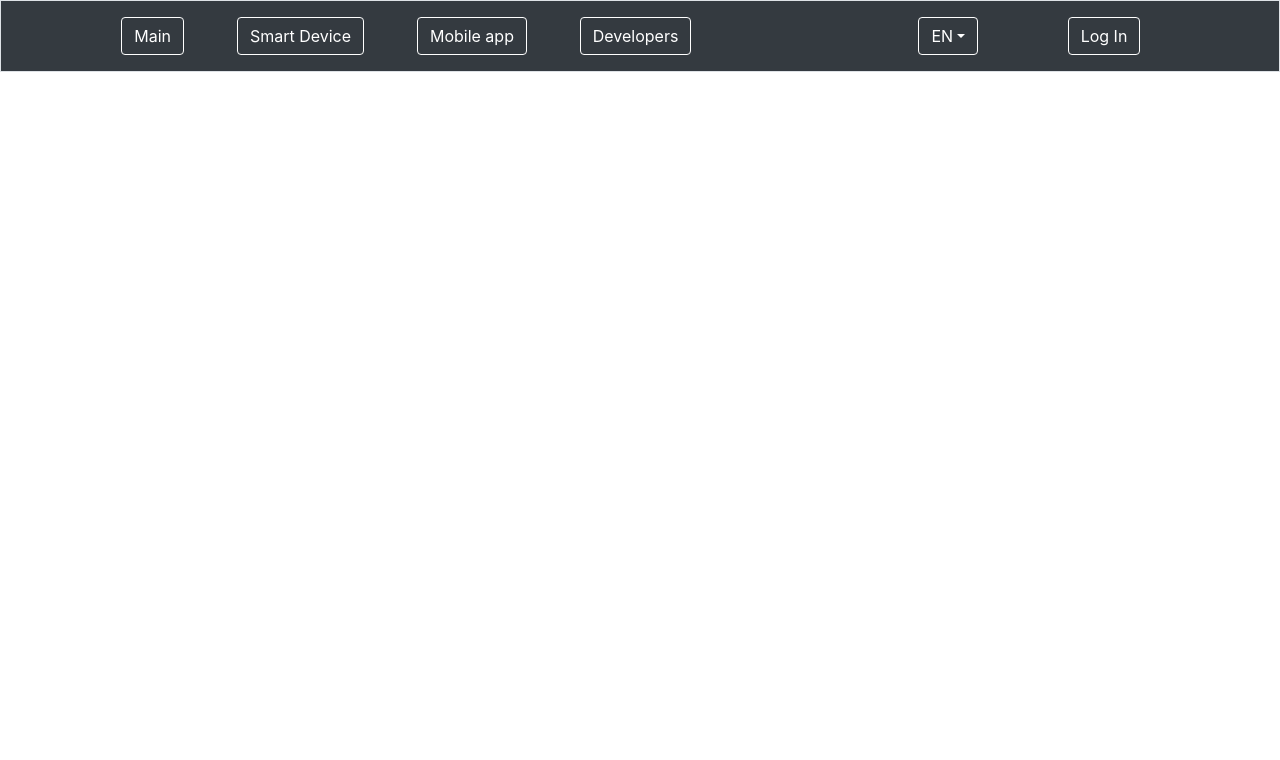
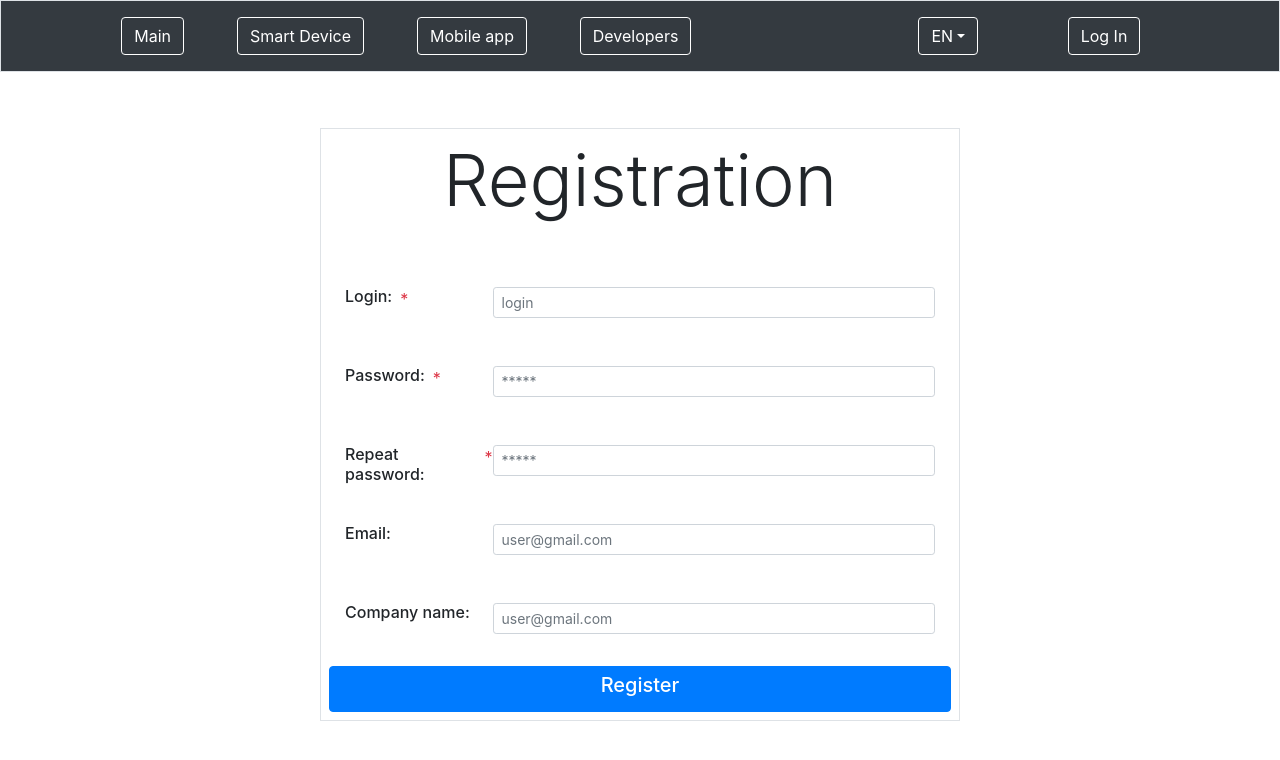
Before and after one commit to Flecher8/PeopleTracker, a React (Create React App) app in the folder frontend/: page /Registration in a window 1280 px wide. Shown: the top 760 px of the page. Built offline with nearby package versions, Linux system fonts and the light colour scheme.

Commit message:
Added Login and Registration components

```diff
--- a/frontend/src/App.js
+++ b/frontend/src/App.js
@@ -4,6 +4,8 @@ import Login from "./pages/Login/Login.js";
 import Menu from "./components/Menu/Menu";
 import UserProfile from "./pages/UserProfile/UserProfile";
 import AdminPanel from "./pages/AdminPanel/AdminPanel";
+import Main from "./pages/Main/Main";
+import Registration from "./pages/Registration/Registration";
 
 function App() {
 	return (
@@ -11,10 +13,12 @@ function App() {
 			<Menu />
 			<Routes>
 				<Route path="/Login" element={<Login />} />
+				<Route path="/Main" element={<Main />} />
 				<Route path="/UserProfile" element={<UserProfile />} />
 				<Route path="/AdminPanel" element={<AdminPanel />} />
+				<Route path="/Registration" element={<Registration />} />
 				{/* Default Router */}
-				<Route path="/" element={<Navigate to="/Login" />} />
+				<Route path="/" element={<Navigate to="/Main" />} />
 			</Routes>
 		</BrowserRouter>
 	);
--- a/frontend/src/components/Menu/Menu.js
+++ b/frontend/src/components/Menu/Menu.js
@@ -4,32 +4,32 @@ import { Link } from "react-router-dom";
 
 function Menu() {
 	function LastElementOfMenu() {
-		if (localStorage.getItem("PeopleTracker-user") !== null) {
-			if (localStorage.getItem("PeopleTracker-userRole") === "user") {
+		if (localStorage.getItem("PeopleTracker-userId") !== null) {
+			if (localStorage.getItem("PeopleTracker-userType") === "User") {
 				return (
-					<Button className="btn btn-dark border border-white w-100" to="/UserProfile">
-						Profile
-					</Button>
+					<Link to="/UserProfile" className="text-decoration-none text-reset">
+						<Button className="btn btn-dark border border-white w-100">Profile</Button>
+					</Link>
 				);
 			}
-			if (localStorage.getItem("PeopleTracker-userRole") === "admin") {
+			if (localStorage.getItem("PeopleTracker-userType") === "Admin") {
 				return (
-					<Button className="btn btn-dark border border-white w-100" to="/AdminPanel">
-						Profile
-					</Button>
+					<Link to="/AdminPanel" className="text-decoration-none text-reset">
+						<Button className="btn btn-dark border border-white w-100">Admin Panel</Button>
+					</Link>
 				);
 			}
 		} else {
 			return (
-				<Button className="btn btn-dark border border-white w-100" to="/Login">
-					Log In
-				</Button>
+				<Link to="/Login" className="text-decoration-none text-reset">
+					<Button className="btn btn-dark border border-white w-100">Log In</Button>
+				</Link>
 			);
 		}
 		return (
-			<Button className="btn btn-dark border border-white w-100" to="/Login">
-				LogIn
-			</Button>
+			<Link to="/Login" className="text-decoration-none text-reset">
+				<Button className="btn btn-dark border border-white w-100">Log In</Button>
+			</Link>
 		);
 	}
 	return (
@@ -37,16 +37,24 @@ function Menu() {
 			<div className="d-inline-flex justify-content-around border w-100 p-3 mb-2 bg-dark text-white">
 				<div className="d-flex justify-content-around w-50">
 					<div>
-						<Button className="btn btn-dark border border-white w-100">Main</Button>
+						<Link to="/Main" className="text-decoration-none text-reset">
+							<Button className="btn btn-dark border border-white w-100">Main</Button>
+						</Link>
 					</div>
 					<div>
-						<Button className="btn btn-dark border border-white w-100">Smart Device</Button>
+						<Link to="/SmartDevice" className="text-decoration-none text-reset">
+							<Button className="btn btn-dark border border-white w-100">Smart Device</Button>
+						</Link>
 					</div>
 					<div>
-						<Button className="btn btn-dark border border-white w-100">Mobile app</Button>
+						<Link to="/MobileApp" className="text-decoration-none text-reset">
+							<Button className="btn btn-dark border border-white w-100">Mobile app</Button>
+						</Link>
 					</div>
 					<div>
-						<Button className="btn btn-dark border border-white w-100">Developers</Button>
+						<Link to="/Developers" className="text-decoration-none text-reset">
+							<Button className="btn btn-dark border border-white w-100">Developers</Button>
+						</Link>
 					</div>
 				</div>
 				<div className="d-flex justify-content-around w-25">
--- a/frontend/src/pages/Login/Login.js
+++ b/frontend/src/pages/Login/Login.js
@@ -1,5 +1,6 @@
 import { useState, useEffect, useRef } from "react";
 import { Button, InputGroup, FormControl } from "react-bootstrap";
+import { Link } from "react-router-dom";
 
 import axios from "../../api/axios";
 
@@ -13,23 +14,6 @@ function Login() {
 		headers: { Authorization: `Bearer ${token}` }
 	};
 
-	async function get() {
-		try {
-			const response = await axios.get("/Sensors/" + 1, config);
-			console.log(config);
-			console.log(response);
-		} catch (err) {
-			// errors that expected from back
-			if (err.response?.status === 400) {
-				alert("Missing Password or Login");
-			} else if (err.response?.status === 401) {
-				alert("Unathorized");
-			} else {
-				alert("Login failed");
-			}
-		}
-	}
-
 	const login = async e => {
 		e.preventDefault();
 		// New updated user
@@ -37,9 +21,14 @@ function Login() {
 			Login: inputLogin.current.value,
 			Password: inputPassword.current.value
 		};
-		console.log(LoginModel);
 		try {
 			const response = await axios.post("/Authentication/Login", LoginModel);
+			if (response.status === 200) {
+				localStorage.setItem("PeopleTracker-userId", response.data.userId);
+				localStorage.setItem("PeopleTracker-userType", response.data.userType);
+				localStorage.setItem("PeopleTracker-userToken", response.data.token);
+				window.location.href = "/UserProfile";
+			}
 		} catch (err) {
 			// errors that expected from back
 			if (err.response?.status === 400) {
@@ -53,14 +42,14 @@ function Login() {
 	};
 
 	return (
-		<div className="d-flex justify-content-center">
+		<div className="d-flex justify-content-center mt-5">
 			<div className="border p-2">
 				<div className="display-3 text-center mb-5">Log In</div>
 				<div className="d-inline-flex w-100 p-3">
-					<div className="w-25">
-						<h4>Login:</h4>
+					<div className="w-25 d-inline-flex">
+						<h4>Login:</h4> <p className="ml-2 text-danger">*</p>
 					</div>
-					<div className="w-100">
+					<div className="w-75">
 						<InputGroup className="mb-3">
 							<FormControl
 								aria-label="Default"
@@ -75,15 +64,15 @@ function Login() {
 					</div>
 				</div>
 				<div className="d-inline-flex w-100 p-3">
-					<div className="w-25">
-						<h4>Password:</h4>
+					<div className="w-25 d-inline-flex">
+						<h4>Password:</h4> <p className="ml-2 text-danger">*</p>
 					</div>
-					<div className="w-100">
+					<div className="w-75">
 						<InputGroup className="mb-3">
 							<FormControl
 								aria-label="Default"
-								placeholder="login"
-								type="text"
+								placeholder="*****"
+								type="password"
 								maxLength="50"
 								size="sm"
 								ref={inputPassword}
@@ -94,8 +83,16 @@ function Login() {
 				</div>
 				<div className="w-100 text-center">
 					<Button onClick={login} className="w-100 text-center">
-						Log In
+						<h5>Log In</h5>
 					</Button>
+				</div>
+				<div className="d-inline-flex justify-content-center w-100 m-2">
+					<div className="p-2">Not registered yet?</div>
+					<div className="p-2">
+						<Link to="/Registration" className="text-decoration-none">
+							Registration
+						</Link>
+					</div>
 				</div>
 			</div>
 		</div>
--- /dev/null
+++ b/frontend/src/pages/Main/Main.js
@@ -0,0 +1,7 @@
+import { useState, useEffect } from "react";
+import { Button, InputGroup, FormControl } from "react-bootstrap";
+import { Link } from "react-router-dom";
+
+function Main() {}
+
+export default Main;
--- /dev/null
+++ b/frontend/src/pages/Registration/Registration.js
@@ -0,0 +1,167 @@
+import { useState, useEffect, useRef } from "react";
+import { Button, InputGroup, FormControl } from "react-bootstrap";
+import { Link } from "react-router-dom";
+
+import axios from "../../api/axios";
+
+import Login from "../Login/Login.js";
+
+function Registration() {
+	const inputLogin = useRef("");
+	const inputPassword = useRef("");
+	const inputPasswordRepeat = useRef("");
+	const inputEmail = useRef("");
+	const inputCompanyName = useRef("");
+
+	function passworCorrect() {
+		if (inputPassword.current.value == inputPasswordRepeat.current.value) {
+			return true;
+		}
+		return false;
+	}
+
+	function isAllRequiredFieldsAreFilled() {
+		if (
+			inputLogin.current.value === "" ||
+			inputPassword.current.value === "" ||
+			inputPasswordRepeat.current.value === ""
+		) {
+			return false;
+		}
+		return true;
+	}
+
+	const register = async e => {
+		e.preventDefault();
+		if (!passworCorrect()) {
+			alert("Password is not the same");
+			return;
+		}
+		if (!isAllRequiredFieldsAreFilled()) {
+			alert("Not all required fields are filled");
+			return;
+		}
+		// New updated user
+		let User = {
+			Login: inputLogin.current.value,
+			Password: inputPassword.current.value,
+			Email: inputEmail.current.value,
+			CompanyName: inputCompanyName.current.value,
+			Type: "User"
+		};
+		try {
+			const response = await axios.post("/Authentication/Registration", User);
+			if (response.status === 200) {
+				window.location.href = "/Login";
+			}
+		} catch (err) {
+			// errors that expected from back
+			alert(err.response.data);
+		}
+	};
+
+	return (
+		<div className="d-flex justify-content-center mt-5">
+			<div className="border p-2 w-50">
+				<div className="display-3 text-center mb-5">Registration</div>
+				<div className="d-inline-flex w-100 p-3">
+					<div className="w-25 d-inline-flex">
+						<h6>Login:</h6> <p className="ml-2 text-danger">*</p>
+					</div>
+					<div className="w-75">
+						<InputGroup className="mb-3">
+							<FormControl
+								aria-label="Default"
+								placeholder="login"
+								type="text"
+								size="sm"
+								maxLength="50"
+								ref={inputLogin}
+								aria-describedby="inputGroup-sizing-default"
+							/>
+						</InputGroup>
+					</div>
+				</div>
+				<div className="d-inline-flex w-100 p-3">
+					<div className="w-25 d-inline-flex">
+						<h6>Password:</h6> <p className="ml-2 text-danger">*</p>
+					</div>
+					<div className="w-75">
+						<InputGroup className="mb-3">
+							<FormControl
+								aria-label="Default"
+								placeholder="*****"
+								type="password"
+								maxLength="50"
+								size="sm"
+								ref={inputPassword}
+								aria-describedby="inputGroup-sizing-default"
+							/>
+						</InputGroup>
+					</div>
+				</div>
+				<div className="d-inline-flex w-100 p-3">
+					<div className="w-25 d-inline-flex">
+						<h6>Repeat password:</h6> <p className="ml-2 text-danger">*</p>
+					</div>
+					<div className="w-75">
+						<InputGroup className="mb-3">
+							<FormControl
+								aria-label="Default"
+								placeholder="*****"
+								type="password"
+								maxLength="50"
+								size="sm"
+								ref={inputPasswordRepeat}
+								aria-describedby="inputGroup-sizing-default"
+							/>
+						</InputGroup>
+					</div>
+				</div>
+				<div className="d-inline-flex w-100 p-3">
+					<div className="w-25">
+						<h6>Email:</h6>
+					</div>
+					<div className="w-75">
+						<InputGroup className="mb-3">
+							<FormControl
+								aria-label="Default"
+								placeholder="user@gmail.com"
+								type="email"
+								maxLength="150"
+								size="sm"
+								ref={inputEmail}
+								aria-describedby="inputGroup-sizing-default"
+							/>
+						</InputGroup>
+					</div>
+				</div>
+				<div className="d-inline-flex w-100 p-3">
+					<div className="w-25">
+						<h6>Company name:</h6>
+					</div>
+					<div className="w-75">
+						<InputGroup className="mb-3">
+							<FormControl
+								aria-label="Default"
+								placeholder="user@gmail.com"
+								type="text"
+								maxLength="50"
+								size="sm"
+								ref={inputCompanyName}
+								aria-describedby="inputGroup-sizing-default"
+							/>
+						</InputGroup>
+					</div>
+				</div>
+				<div className="w-100 text-center">
+					<Button onClick={register} className="w-100 text-center">
+						<h5>Register</h5>
+					</Button>
+				</div>
+			</div>
+		</div>
+	);
+}
+
+export default Registration;
```
Also changed, not shown: 2 other files (tests, documents, lock files or other folders).
